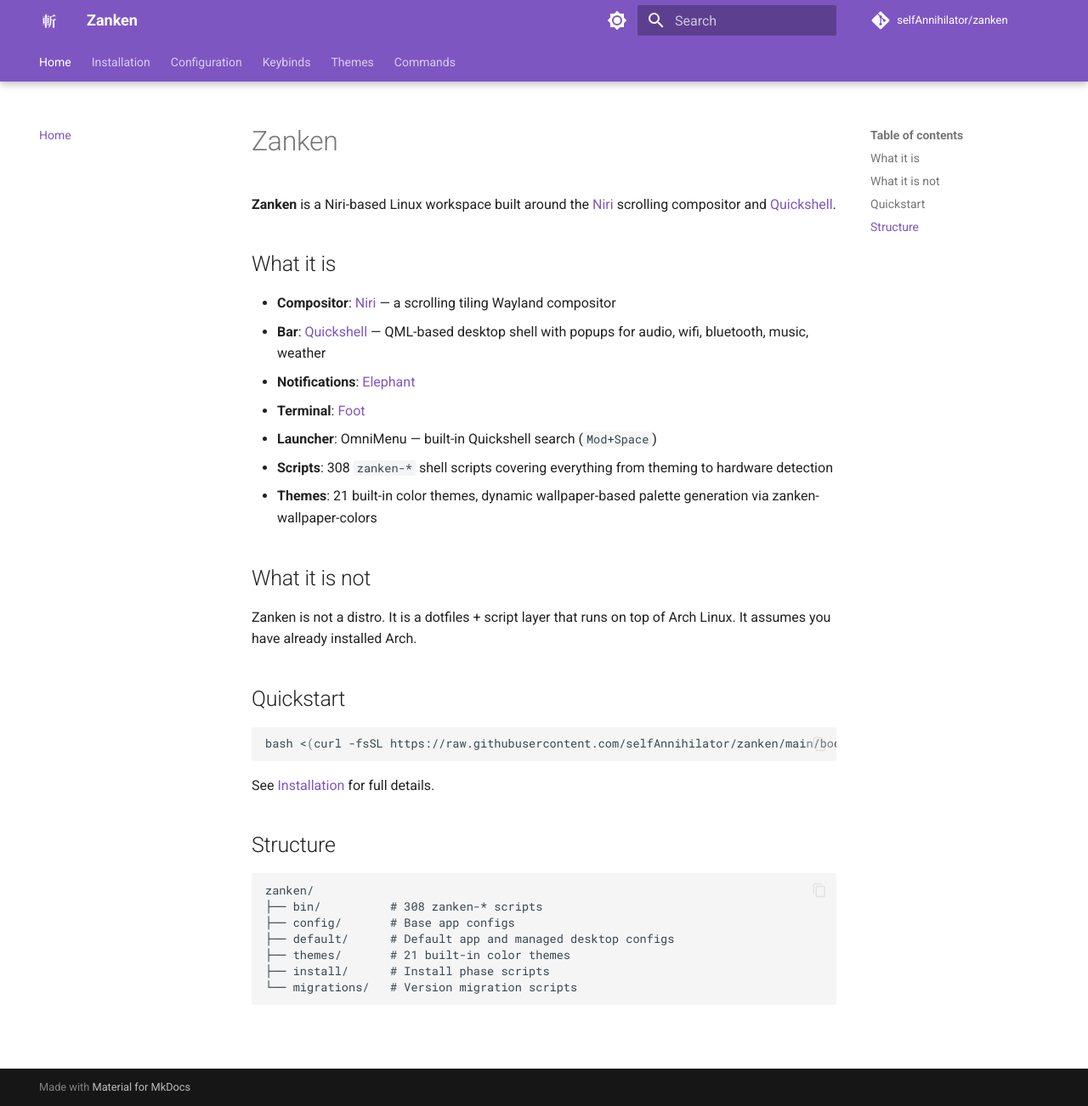
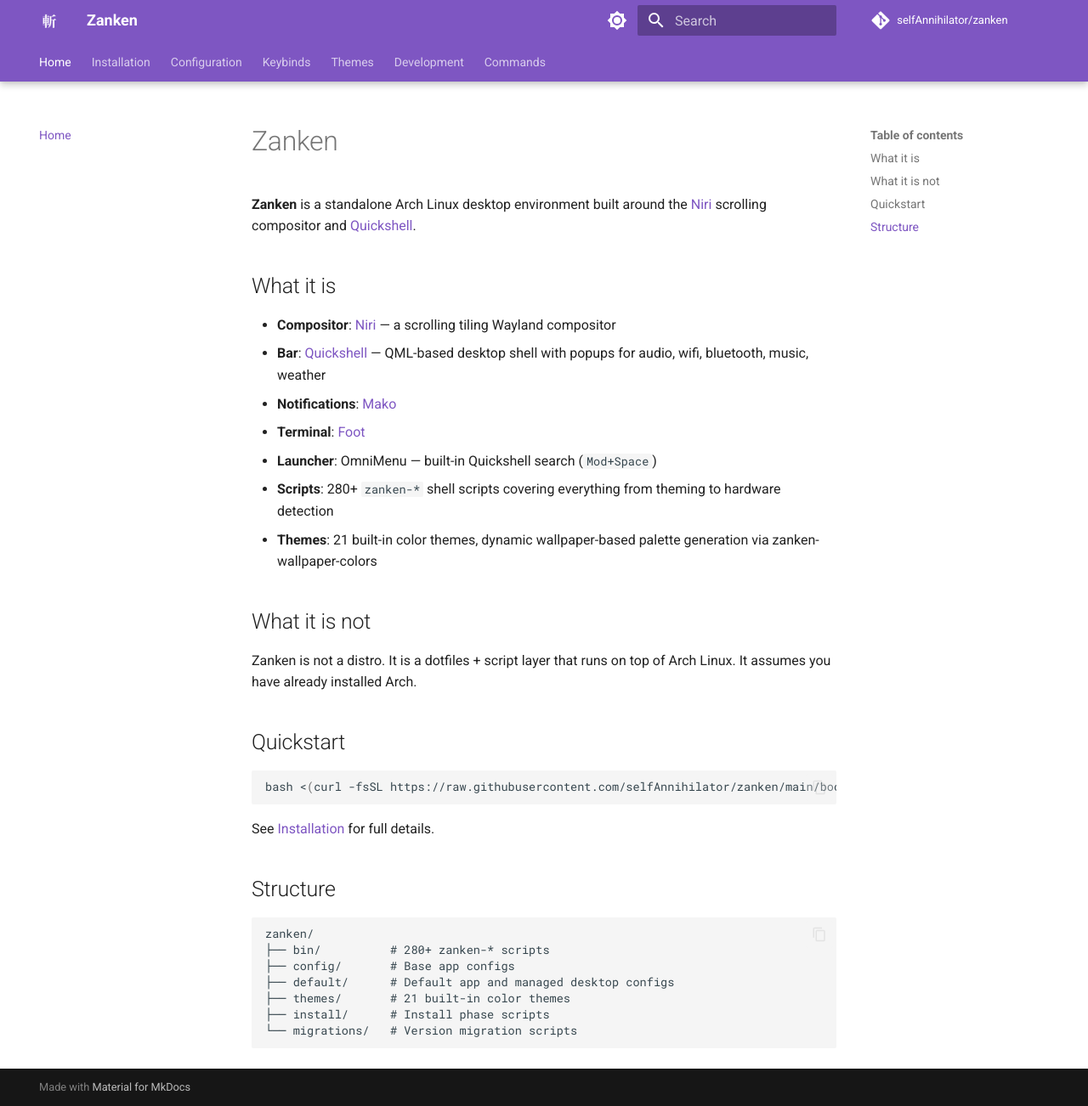
Before and after one commit to selfAnnihilator/zanken, an MkDocs documentation site: the page built from docs/index.md, in a window 1280 px wide and 1302 px high. Shown: the whole window at 85% size. Built offline with MkDocs 1.6.1 and Material for MkDocs 9.7.7, drawn with Linux system fonts in a browser that asks for light colours; comment, search, counter and statistics services are not loaded.

````diff
--- a/docs/index.md
+++ b/docs/index.md
@@ -1,15 +1,15 @@
 # Zanken
 
-**Zanken** is a Niri-based Linux workspace built around the [Niri](https://github.com/YaLTeR/niri) scrolling compositor and [Quickshell](https://quickshell.outfoxxed.me/).
+**Zanken** is a standalone Arch Linux desktop environment built around the [Niri](https://github.com/YaLTeR/niri) scrolling compositor and [Quickshell](https://quickshell.outfoxxed.me/).
 
 ## What it is
 
 - **Compositor**: [Niri](https://github.com/YaLTeR/niri) — a scrolling tiling Wayland compositor
 - **Bar**: [Quickshell](https://quickshell.outfoxxed.me/) — QML-based desktop shell with popups for audio, wifi, bluetooth, music, weather
-- **Notifications**: [Elephant](https://github.com/nickel-org/elephant)
+- **Notifications**: [Mako](https://github.com/emersion/mako)
 - **Terminal**: [Foot](https://codeberg.org/dnkl/foot)
 - **Launcher**: OmniMenu — built-in Quickshell search (`Mod+Space`)
-- **Scripts**: 308 `zanken-*` shell scripts covering everything from theming to hardware detection
+- **Scripts**: 280+ `zanken-*` shell scripts covering everything from theming to hardware detection
 - **Themes**: 21 built-in color themes, dynamic wallpaper-based palette generation via zanken-wallpaper-colors
 
 ## What it is not
@@ -28,7 +28,7 @@ See [Installation](installation.md) for full details.
 
 ```
 zanken/
-├── bin/          # 308 zanken-* scripts
+├── bin/          # 280+ zanken-* scripts
 ├── config/       # Base app configs
 ├── default/      # Default app and managed desktop configs
 ├── themes/       # 21 built-in color themes
--- a/mkdocs.yml
+++ b/mkdocs.yml
@@ -1,9 +1,9 @@
 site_name: Zanken
-site_description: A Niri-based Linux workspace derived from Omarchy
+site_description: A standalone Niri and Quickshell desktop environment for Arch Linux
 site_url: https://selfAnnihilator.github.io/zanken
 repo_url: https://github.com/selfAnnihilator/zanken
 repo_name: selfAnnihilator/zanken
-edit_uri: edit/dev/docs/
+edit_uri: edit/main/docs/
 
 theme:
   name: material
@@ -61,6 +61,7 @@ nav:
   - Configuration: configuration.md
   - Keybinds: keybinds.md
   - Themes: themes/index.md
+  - Development: development.md
   - Commands:
     - Overview: commands/index.md
     - Audio & Media: commands/audio.md
````
Also changed, not shown: README.md (+4 -0 lines), docs/development.md (added, +48 -0 lines), 2 other files.
